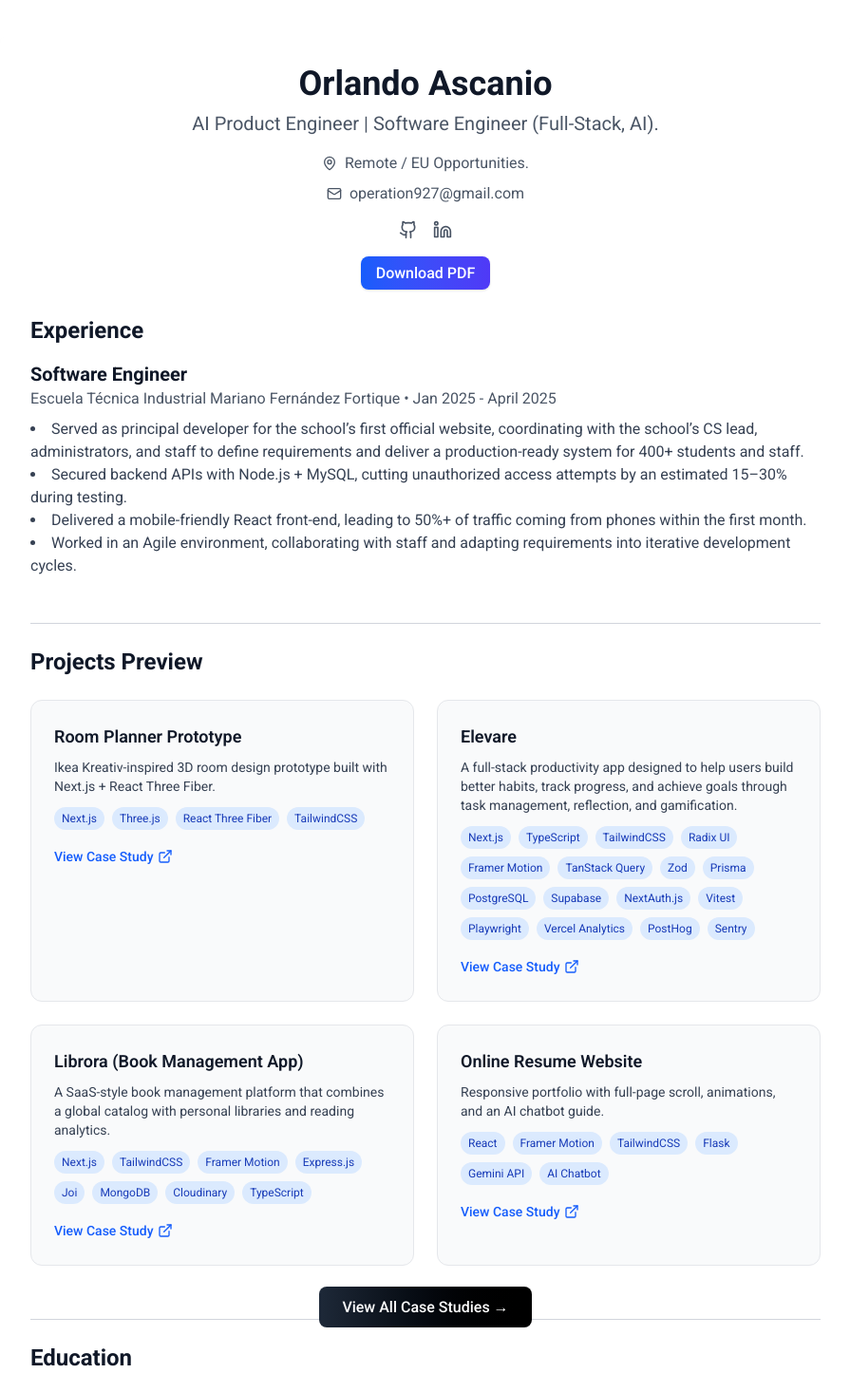
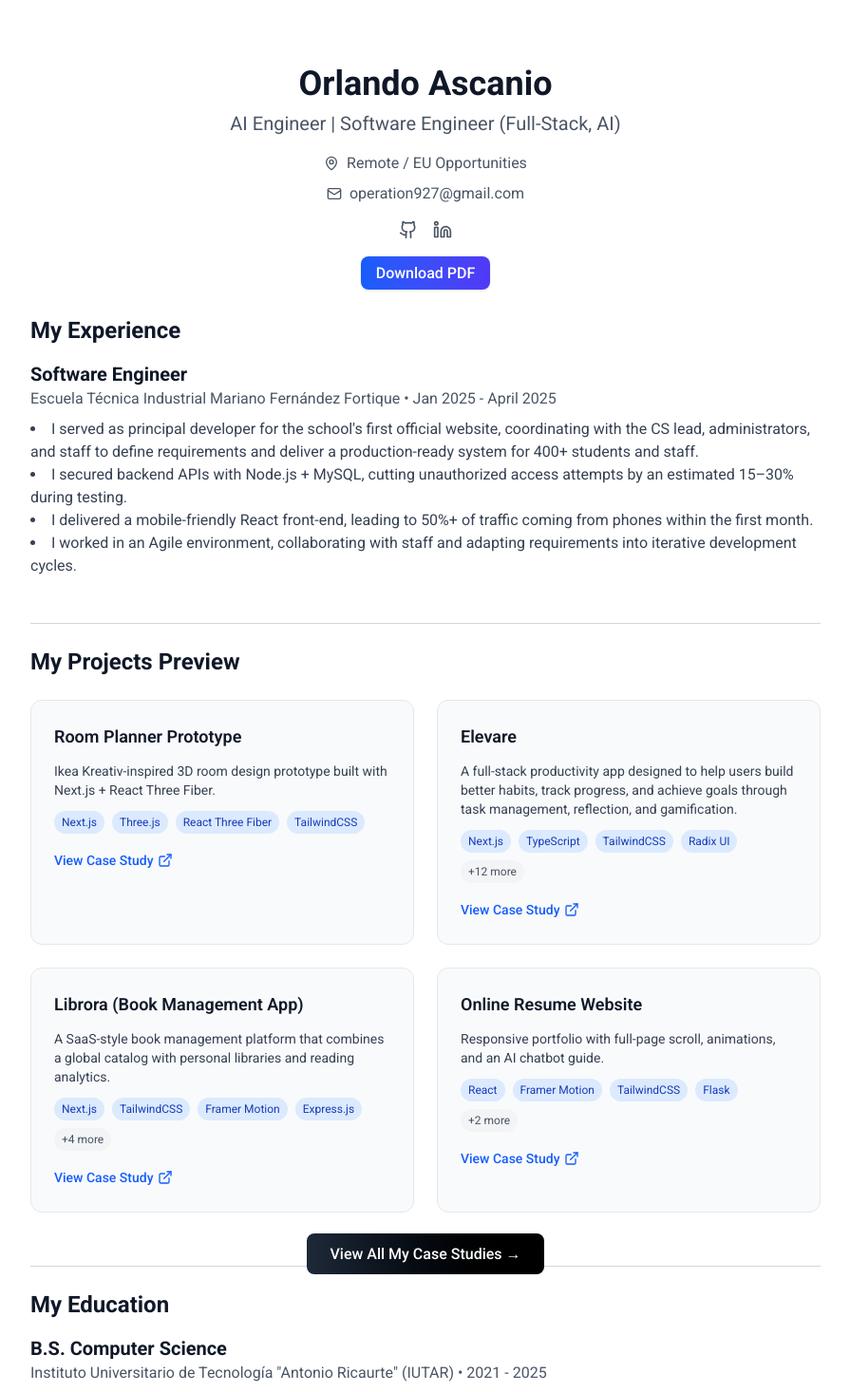
Before and after one commit to Gojer16/Personal-Landing-Page, a Next.js app in the folder client/: page /resume in a window 1280 px wide. Shown: the part 84-1550 px from the top of the page at 95% size, without its empty margins (192-1087 px from the left). Built offline with nearby package versions, Linux system fonts and the light colour scheme.

Commit message:
Updating keywords and adding project metrics

```diff
--- a/client/app/resume/page.tsx
+++ b/client/app/resume/page.tsx
@@ -46,7 +46,7 @@ export default function Resume() {
               animate={{ opacity: 1, y: 0 }}
               transition={{ duration: 0.5, delay: 0.3 }}
             >
-            AI Product Engineer | Software Engineer (Full-Stack, AI).
+            AI Engineer | Software Engineer (Full-Stack, AI)
             </motion.p>
 
             {/* Contact Info */}
@@ -58,7 +58,7 @@ export default function Resume() {
             >
               <p className="flex items-center gap-2">
                 <MapPin className="w-4 h-4" aria-hidden="true" />
-              Remote / EU Opportunities.
+              Remote / EU Opportunities
               </p>
               <a
                 href="mailto:operation927@gmail.com"
@@ -106,7 +106,7 @@ export default function Resume() {
             animate={{ opacity: 1, y: 0 }}
             transition={{ duration: 0.5, delay: 0.5 }}
           >
-          Experience
+          My Experience
           </motion.h2>
 
           <motion.div
@@ -123,15 +123,16 @@ export default function Resume() {
             </p>
             <ul className="mt-2 list-disc list-inside text-gray-700 dark:text-gray-300">
               <li>
-               Served as principal developer for the school’s first official website, coordinating with the school’s CS lead, administrators, and staff to define requirements and deliver a production-ready system for 400+ students and staff.
+                I served as principal developer for the school's first official website, coordinating with the CS lead, administrators, and staff to define requirements and deliver a production-ready system for 400+ students and staff.
               </li>
               <li>
-                Secured backend APIs with Node.js + MySQL, cutting unauthorized access attempts by an estimated 15–30% during testing.
-              </li>
-              <li>Delivered a mobile-friendly React front-end, leading to 50%+ of traffic coming from phones within the first month.
+                I secured backend APIs with Node.js + MySQL, cutting unauthorized access attempts by an estimated 15–30% during testing.
               </li>
               <li>
-              Worked in an Agile environment, collaborating with staff and adapting requirements into iterative development cycles.
+                I delivered a mobile-friendly React front-end, leading to 50%+ of traffic coming from phones within the first month.
+              </li>
+              <li>
+                I worked in an Agile environment, collaborating with staff and adapting requirements into iterative development cycles.
               </li>
             </ul>
           </motion.div>
@@ -143,7 +144,7 @@ export default function Resume() {
             animate={{ opacity: 1, y: 0 }}
             transition={{ duration: 0.5 }}
           >
-          Projects Preview
+            My Projects Preview
           </motion.h2>
 
           <div className="grid gap-6 md:grid-cols-2">
@@ -155,14 +156,30 @@ export default function Resume() {
                 animate={{ opacity: 1, y: 0 }}
                 transition={{ duration: 0.5, delay: i * 0.2 }}
               >
-                <h3 className="font-semibold text-lg text-gray-900 dark:text-white mb-2">
+                <div className="flex justify-between items-start mb-3">
+                  <h3 className="font-semibold text-lg text-gray-900 dark:text-white">
                     {project.title}
                   </h3>
+                  <div className="flex flex-wrap gap-1">
+                    {project.experienceLevel && (
+                      <span className="px-2 py-1 bg-purple-100 dark:bg-purple-900/30 text-purple-700 dark:text-purple-300 text-xs font-medium rounded-full">
+                        {project.experienceLevel}
+                      </span>
+                    )}
+                    {project.projectDuration && (
+                      <span className="px-2 py-1 bg-orange-100 dark:bg-orange-900/30 text-orange-700 dark:text-orange-300 text-xs font-medium rounded-full">
+                        {project.projectDuration}
+                      </span>
+                    )}
+                  </div>
+                </div>
+
                 <p className="text-gray-700 dark:text-gray-300 text-sm mb-3">
                   {project.description}
                 </p>
+
                 <div className="flex flex-wrap gap-2 mb-4">
-                  {project.stack.map((tech) => (
+                  {project.stack.slice(0, 4).map((tech) => (
                     <span
                       key={tech}
                       className="px-2 py-1 text-xs bg-blue-100 text-blue-800 rounded-full dark:bg-blue-900 dark:text-blue-200"
@@ -170,7 +187,74 @@ export default function Resume() {
                       {tech}
                     </span>
                   ))}
+                  {project.stack.length > 4 && (
+                    <span className="px-2 py-1 text-xs bg-gray-100 text-gray-600 rounded-full dark:bg-gray-700 dark:text-gray-400">
+                      +{project.stack.length - 4} more
+                    </span>
+                  )}
                 </div>
+
+                {/* Project Metrics */}
+                {project.metrics && (
+                  <div className="mb-4 p-3 bg-white dark:bg-gray-800 rounded-lg border border-gray-200 dark:border-gray-700">
+                    <h4 className="text-xs font-semibold text-gray-900 dark:text-white mb-2 flex items-center gap-1">
+                      <span className="w-1.5 h-1.5 bg-blue-500 rounded-full"></span>
+                      Metrics
+                    </h4>
+                    <div className="grid grid-cols-3 gap-2 text-xs">
+                      {project.metrics.linesOfCode && (
+                        <div className="text-center">
+                          <div className="font-bold text-gray-900 dark:text-white">
+                            {project.metrics.linesOfCode.toLocaleString()}
+                          </div>
+                          <div className="text-gray-600 dark:text-gray-400">Lines</div>
+                        </div>
+                      )}
+                      {project.metrics.performance && (
+                        <div className="text-center">
+                          <div className="font-bold text-gray-900 dark:text-white text-xs">
+                            {project.metrics.performance}
+                          </div>
+                          <div className="text-gray-600 dark:text-gray-400">Performance</div>
+                        </div>
+                      )}
+                      {project.metrics.users && (
+                        <div className="text-center">
+                          <div className="font-bold text-gray-900 dark:text-white">
+                            {project.metrics.users}+
+                          </div>
+                          <div className="text-gray-600 dark:text-gray-400">Users</div>
+                        </div>
+                      )}
+                    </div>
+                  </div>
+                )}
+
+                {/* Key Learnings */}
+                {project.learnings && project.learnings.length > 0 && (
+                  <div className="mb-4">
+                    <h4 className="text-xs font-semibold text-gray-900 dark:text-white mb-2 flex items-center gap-1">
+                      <span className="w-1.5 h-1.5 bg-green-500 rounded-full"></span>
+                      Key Learnings
+                    </h4>
+                    <div className="flex flex-wrap gap-1">
+                      {project.learnings.slice(0, 2).map((learning, index) => (
+                        <span
+                          key={index}
+                          className="px-2 py-1 bg-green-50 dark:bg-green-900/20 text-green-700 dark:text-green-300 text-xs rounded"
+                        >
+                          {learning}
+                        </span>
+                      ))}
+                      {project.learnings.length > 2 && (
+                        <span className="px-2 py-1 bg-gray-100 dark:bg-gray-700 text-gray-600 dark:text-gray-400 text-xs rounded">
+                          +{project.learnings.length - 2} more
+                        </span>
+                      )}
+                    </div>
+                  </div>
+                )}
+
                 <Link
                   href={project.link}
                   className="inline-flex items-center gap-1 text-blue-600 hover:text-blue-800 dark:text-blue-400 dark:hover:text-blue-300 text-sm font-medium"
@@ -187,7 +271,7 @@ export default function Resume() {
               href="/projects"
               className="px-6 py-3 bg-gradient-to-r from-gray-800 to-black text-white rounded-lg font-medium hover:from-black hover:to-gray-900 transition-all"
             >
-            View All Case Studies →
+              View All My Case Studies →
             </Link>
           </div>
           {/* Education */}
@@ -197,7 +281,7 @@ export default function Resume() {
             animate={{ opacity: 1, y: 0 }}
             transition={{ duration: 0.5, delay: 0.8 }}
           >
-          Education
+            My Education
           </motion.h2>
 
           <motion.div
@@ -210,7 +294,7 @@ export default function Resume() {
               B.S. Computer Science
             </h3>
             <p className="text-gray-600 dark:text-gray-400">
-            Instituto Universitario de Tecnología “Antonio Ricaurte” (IUTAR). • 2021 - 2025
+              Instituto Universitario de Tecnología "Antonio Ricaurte" (IUTAR) • 2021 - 2025
             </p>
           </motion.div>
 
@@ -221,7 +305,7 @@ export default function Resume() {
             animate={{ opacity: 1, y: 0 }}
             transition={{ duration: 0.5, delay: 1.0 }}
           >
-          Skills
+            My Skills
           </motion.h2>
 
           <div className="grid grid-cols-1 md:grid-cols-3 gap-6">
```
Lines whose indentation alone changed are shown as unchanged.
